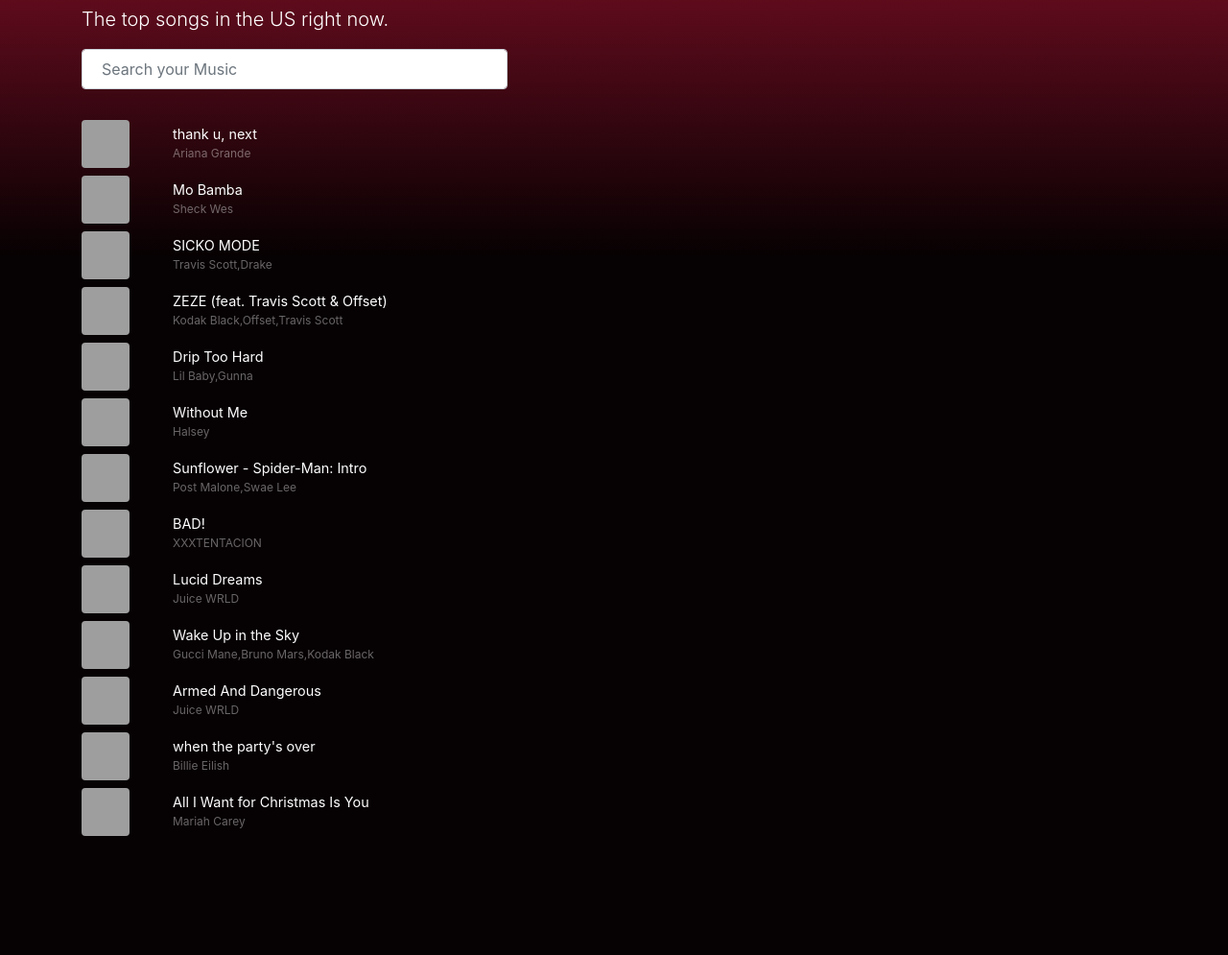
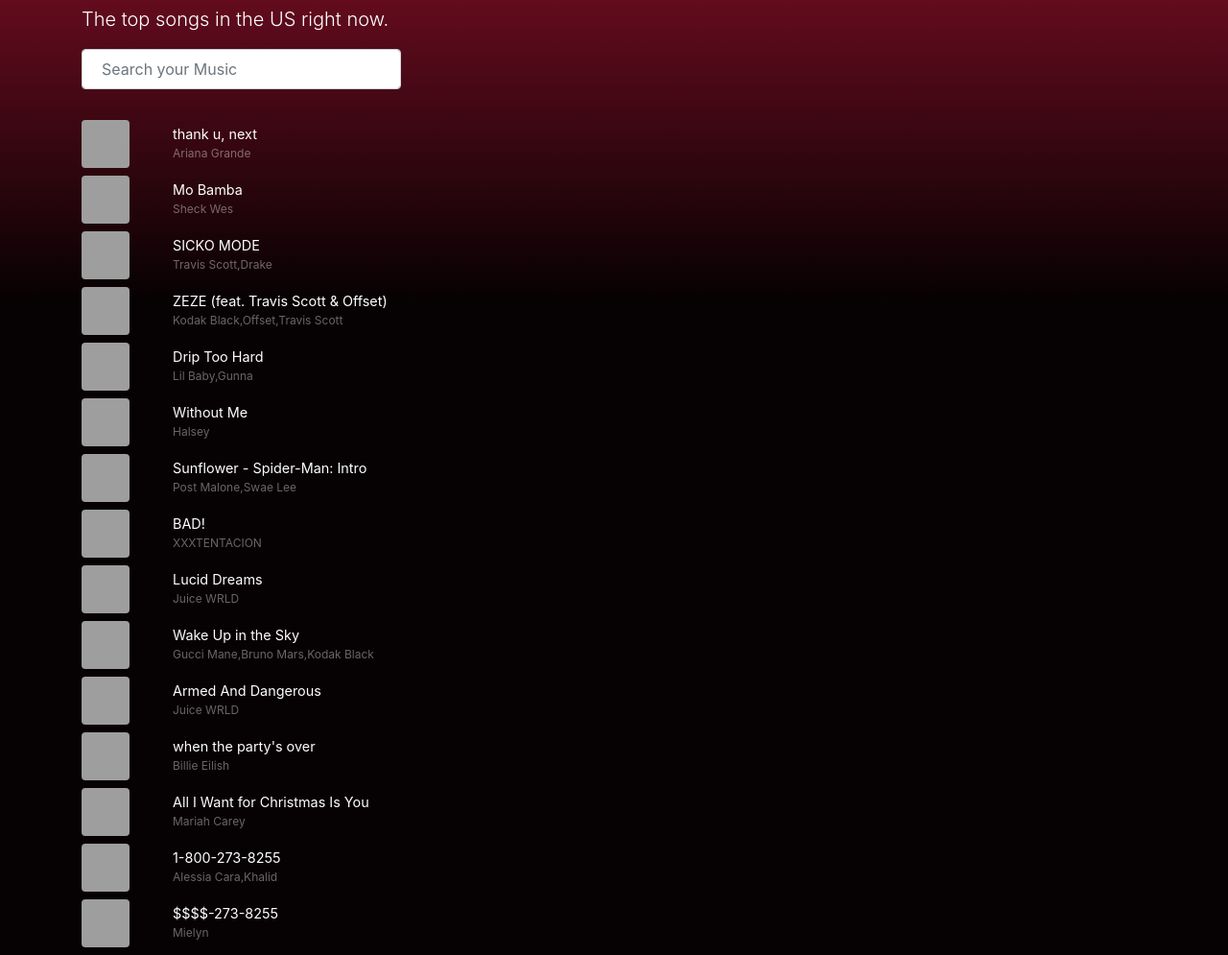
Before and after one commit to MielynA/SpotifyWSearchFunctionality, a plain HTML site: page index.html in a window 1280 px wide. Shown: the part 134-1129 px from the top of the page at 96% size. Before the commit the page ends 1013 px from the top, so only its background shows below. Drawn offline with nearby package versions, Linux system fonts and the light colour scheme; grey boxes are pictures that could not be loaded.

Commit message:
modified some of the codes

```diff
--- a/app.js
+++ b/app.js
@@ -1,3 +1,4 @@
+// --- STATE (PLAYLIST) ---
 const playlist = {
     name: 'United States Top Chart',
     description: 'The top songs in the US right now.',
@@ -65,13 +66,24 @@ const playlist = {
             name: 'All I Want for Christmas Is You',
             artists: ['Mariah Carey'],
             image: 'https://i.scdn.co/image/770180da03a8e23ac5ff7847496e9538cf73ce85'
+        },
+        {
+            name: '1-800-273-8255',
+            artists: ['Alessia Cara,Khalid'],
+            image: 'https://i.scdn.co/image/770180da03a8e23ac5ff7847496e9538cf73ce85'
+        },
+        {
+            name: '$$$$-273-8255',
+            artists: ['Mielyn'],
+            image: 'https://i.scdn.co/image/770180da03a8e23ac5ff7847496e9538cf73ce85'
         }
     ]
 };
+//---- GET THE OBJ HTML AND TAGS ----
 const getObjHtml = (song) => {
     return `<div class='row mb-2'>
     <div class='col-1'>
-      <img src="${song.image}" class="rounded" style='width: 50px; height: 50px;'>
+      <img src="${song.image}" class="rounded">
     </div>
     <div class='col-11'>
       <p class='mb-0 mt-1 song-name'>${song.name}</p>
@@ -79,7 +91,7 @@ const getObjHtml = (song) => {
     </div>
   </div>`;
 }
-// ----RENDER -----
+// ---- RENDER -----
 const render = playlist => {
     title.innerText = playlist.name;
     dsc.innerText = playlist.description;
@@ -89,11 +101,11 @@ const render = playlist => {
     }
     song_list.innerHTML = combinedHTML;
 }
-//----GLOBAL HTML OBJECTS -----
+//---- GLOBAL HTML OBJECTS -----
 const title = document.querySelector('h1');
 const dsc = document.querySelector('.lead');
 const song_list = document.querySelector('.song-list');
-const displaySearch = document.querySelector('.js-searchbar')
+const displaySearch = document.querySelector('.js-searchbar');
 
 render(playlist);
 
@@ -110,7 +122,7 @@ displaySearch.addEventListener('keyup', () => {
         if (song.toLowerCase().includes(displaySearch.value.toLowerCase())) {
             searched.push(playlist.songs[i]);
         }
-        newplaylist.songs = searched;
     }
+    newplaylist.songs = searched;
     render(newplaylist);
 });
--- a/index.html
+++ b/index.html
@@ -16,7 +16,7 @@
     <div class="jumbotron jumbotron-fluid title-background">
       <h1 class="display-4">Playlist Name</h1>
       <p class="lead">Description of Playlist</p>
-      <input type="text" name="Search" placeholder="Search your Music" class="js-searchbar form-control">
+      <input type="text" name="Search" value="" placeholder="Search your Music" class="js-searchbar form-control ">
     </div>
 
     <div class='song-list'></div>
--- a/main.css
+++ b/main.css
@@ -22,11 +22,21 @@ html, body {
     background-color: #348563;
   }
 
-  .form-control {
-    width: 40%;
-    padding: 20px;
-  }
-
   .jumbotron-fluid {
     padding-bottom: 0;
   }
+  .rounded {
+    width: 50px;
+    height: 50px;
+  }
+
+input[type=text] {
+    width: 30%;
+    -webkit-transition: width 0.4s ease-in-out;
+    transition: width 0.4s ease-in-out;
+    padding: 20px;
+}
+
+input[type=text]:focus {
+    width: 100%;
+}
```
